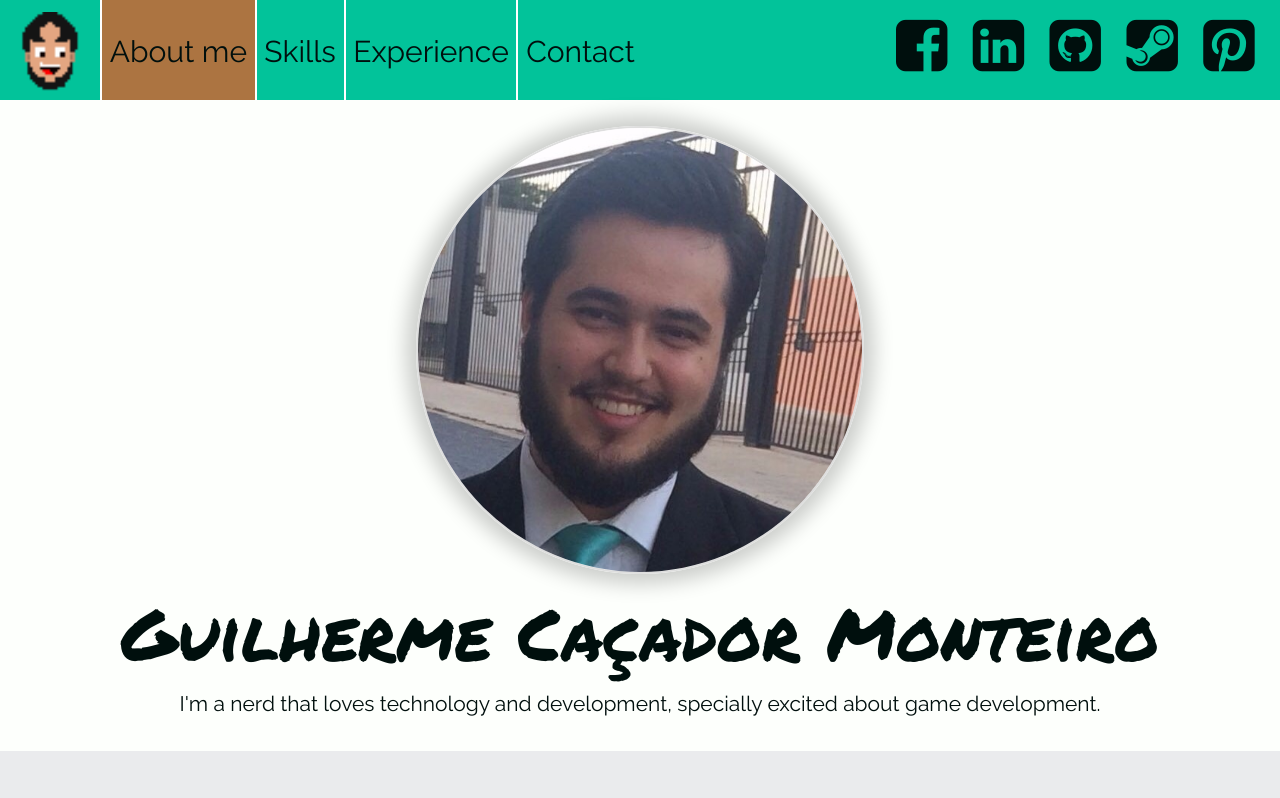
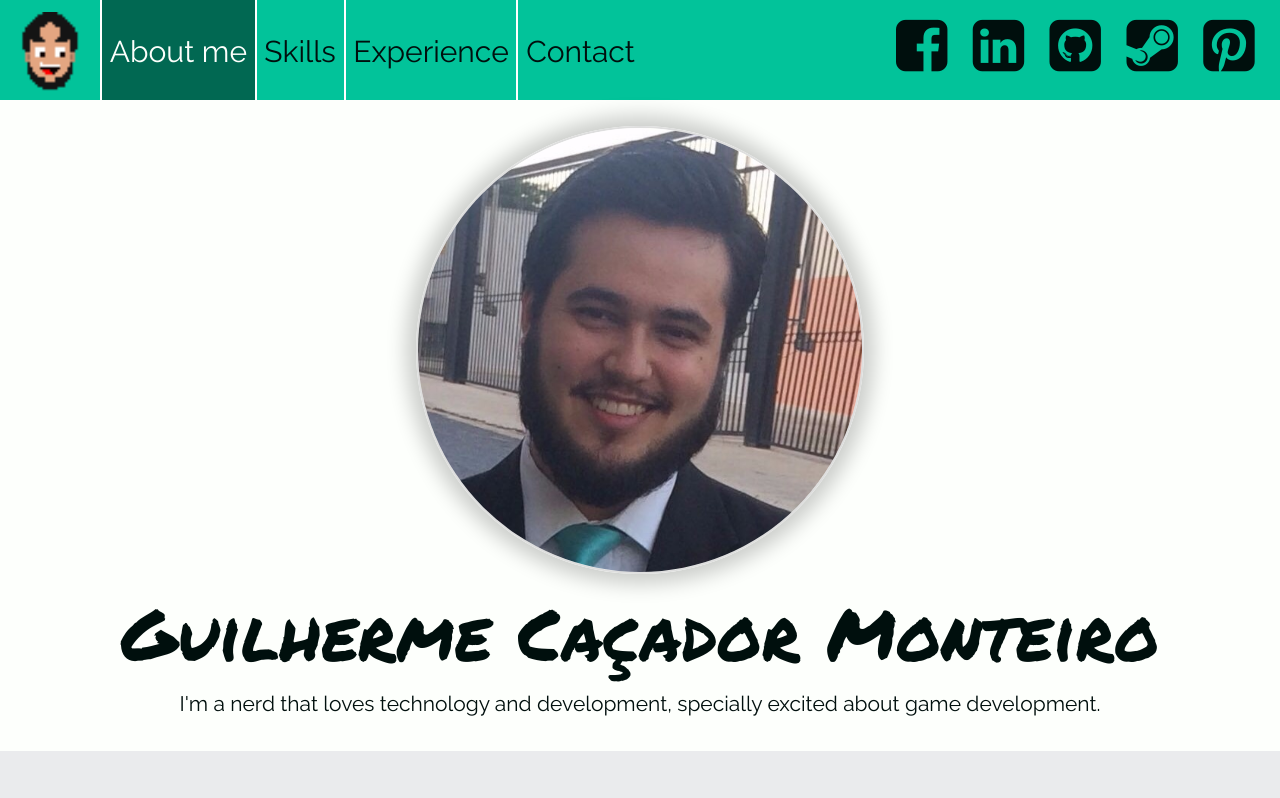
Before and after one commit to ApexHunter/ApexHunter.github.io, a plain HTML site: page index.html in a window 1280 px wide. In both pictures the pointer is over the item "About me". Shown: the top 798 px of the page. Drawn offline with nearby package versions, Linux system fonts and the light colour scheme.

Commit message:
Hover Changes

```diff
--- a/style/style.css
+++ b/style/style.css
@@ -83,14 +83,19 @@ body{
 	transition: all .5s;
 }
 .navigation .nav-item:hover{
-	background-color: rgba(172,116,65,1);
+	background-color: rgba(0, 15, 13, .5);
+}
+.navigation .nav-item:hover span{
+	color: rgba(253, 255, 252, 1);;
 }
 .navigation .nav-item {
 	border-left: 2px white solid;
 	padding: 0 1%;
 }
 .nav-item span{
+	color: rgba(0, 15, 13, 1);
 	vertical-align: middle;
+	transition: all .5s;
 }
 .portrait {
 	border-radius: 50%;
@@ -434,7 +439,7 @@ section{
 	z-index: 1;
 }
 .exp-nav li:hover{
-	background-color: rgba(172,116,65,1);
+	background-color: rgba(0, 168, 150, .3);
 }
 .exp-nav li:first-child{
 	border-left: black 1px solid;
```
